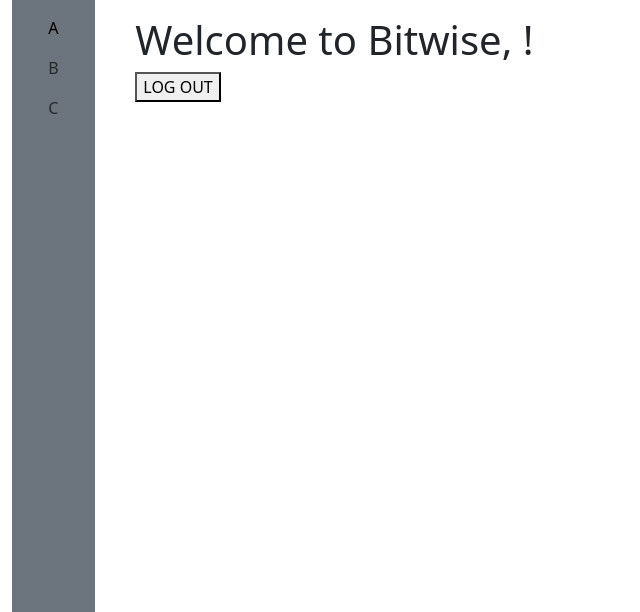
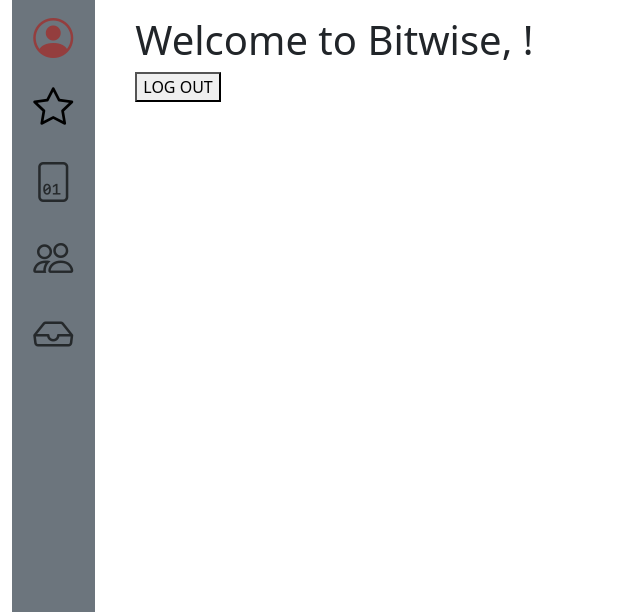
Before and after one commit to aubreyrui/csci42-alice-repository, a Django app: page / in a window 1280 px wide. Shown: the top 612 px of the page, without its empty margins (0-640 px from the left). Run offline with Django 5.2, Linux system fonts and the light colour scheme; the visitor is signed in with stand-in values (Sample User, id 1); some libraries are stand-ins or nearby versions.

Commit message:
updated navbar

```diff
--- a/bitwiseapp/static/css/base.css
+++ b/bitwiseapp/static/css/base.css
@@ -21,3 +21,17 @@
         height: 100vh;
     }
   }
+
+.bi:hover{
+    animation: bi-hover 0.3s both;
+}
+
+@keyframes bi-hover{
+    100%{
+      color: whitesmoke;
+    }
+  }
+
+.bi-person-circle {
+    color: #943E3E;
+}
--- a/bitwiseapp/templates/base.html
+++ b/bitwiseapp/templates/base.html
@@ -6,6 +6,7 @@
     <meta name="viewport" content="width=device-width, initial-scale=1">
     <title>{% block title %}{% endblock %}</title>
     <link href="https://cdn.jsdelivr.net/npm/bootstrap@5.3.3/dist/css/bootstrap.min.css" rel="stylesheet" integrity="sha384-QWTKZyjpPEjISv5WaRU9OFeRpok6YctnYmDr5pNlyT2bRjXh0JMhjY6hW+ALEwIH" crossorigin="anonymous">
+    <link rel="stylesheet" href="https://cdn.jsdelivr.net/npm/bootstrap-icons@1.9.1/font/bootstrap-icons.css">
     <link rel="stylesheet" href="{% static 'css/base.css' %}">
     <!-- {% block styles %}{% endblock %} -->
 </head>
@@ -17,9 +18,11 @@
                 <div class="col-1 text-center">
                     <nav class="navbar navbar-expand-lg bg-secondary">
                         <ul class="navbar-nav mr-auto">
-                            <li class="nav-item mx-5"><a class="nav-link active" aria-current="page" href="#bio">A</a></li>
-                            <li class="nav-item mx-5"><a class="nav-link" href="#exp">B</a></li>
-                            <li class="nav-item mx-5"><a class="nav-link" href="#con">C</a></li>
+                            <li class="nav-item mx-5"><i class="bi bi-person-circle fs-1"></i></li>
+                            <li class="nav-item mx-5"><a class="nav-link active" aria-current="page" href="#bio"><i class="bi bi-star fs-1"></i></a></li>
+                            <li class="nav-item mx-5"><a class="nav-link" href="#exp"><i class="bi bi-file-binary fs-1"></i></a></li>
+                            <li class="nav-item mx-5"><a class="nav-link" href="#con"><i class="bi bi-people fs-1"></i></a></li>
+                            <li class="nav-item mx-5"><a class="nav-link" href="#con"><i class="bi bi-inbox fs-1"></i></i></a></li>
                         </ul>
                     </nav>
                 </div>
```
